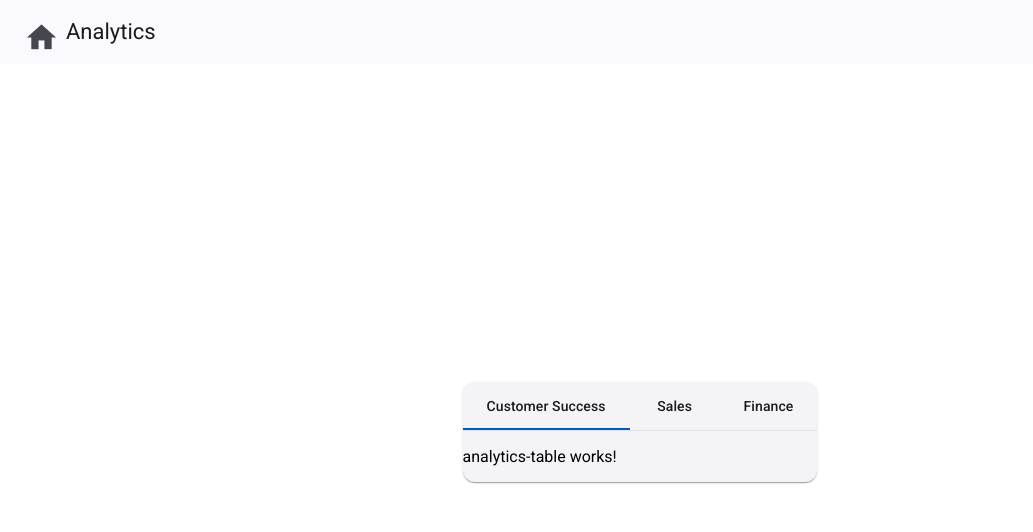
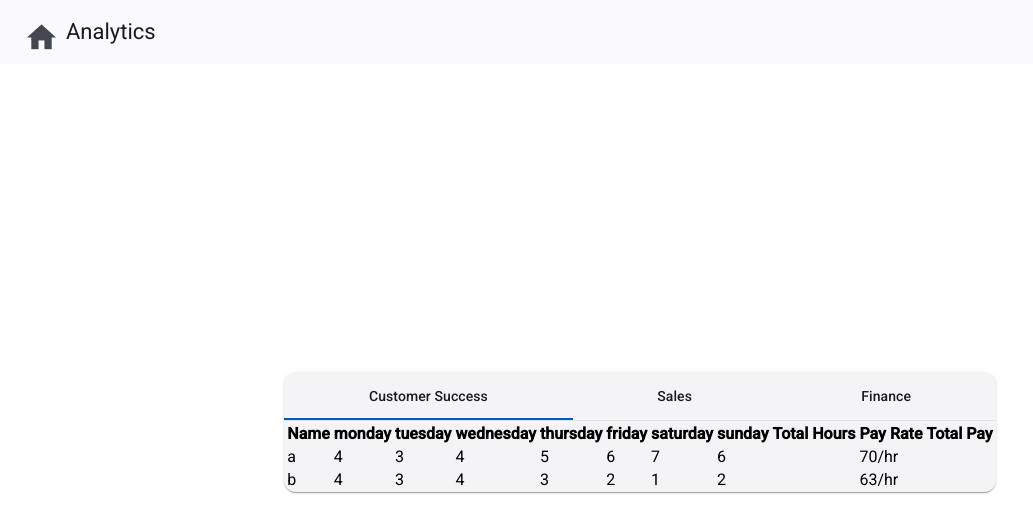
Before and after one commit to TexasR3X/hr-timesheet, an Angular app: page /analytics in a window 1280 px wide. Shown: the top 532 px of the page, without its empty margins (0-1033 px from the left). Built offline with nearby package versions, Linux system fonts and the light colour scheme.

Commit message:
<app-analytics-table>s display data

```diff
--- a/src/app/components/analytics-table/analytics-table.component.html
+++ b/src/app/components/analytics-table/analytics-table.component.html
@@ -1 +1,21 @@
-<p>analytics-table works!</p>
+<div>
+    <table>
+        <thead>
+            <th>Name</th>
+            <th *ngFor="let day of weekdays">{{day}}</th>
+            <th>Total Hours</th>
+            <th>Pay Rate</th>
+            <th>Total Pay</th>
+        </thead>
+
+        <tbody>
+            <tr *ngFor="let employee of employees; let i = index">
+                <td>{{employee.name}}</td>
+                <td *ngFor="let day of weekdays">{{employee[day]}}</td>
+                <td class="total-cell"></td>
+                <td>{{employee.payRate}}/hr</td>
+                <td></td>
+            </tr>
+        </tbody>
+    </table>
+</div>
--- a/src/app/components/analytics-table/analytics-table.component.ts
+++ b/src/app/components/analytics-table/analytics-table.component.ts
@@ -1,4 +1,4 @@
-import { Component } from '@angular/core';
+import { Component, Input, OnInit } from '@angular/core';
 import { Employee } from '../../interfaces/employee';
 
 @Component({
@@ -7,7 +7,10 @@
   templateUrl: './analytics-table.component.html',
   styleUrl: './analytics-table.component.scss'
 })
-export class AnalyticsTableComponent {
+export class AnalyticsTableComponent implements OnInit {
+  @Input()
+  departmentId: string | undefined;
+
   weekdays: string[] = ['monday', 'tuesday', 'wednesday', 'thursday', 'friday', 'saturday', 'sunday'];
   employees: Employee[] = [];
   employeeData: Employee[] = [
@@ -64,4 +67,10 @@
         wednesday: 5
     }
   ];
+
+  constructor() { }
+
+  ngOnInit(): void {
+    this.employees = this.employeeData.filter(employee => employee.departmentId === this.departmentId);
+  }
 }
--- a/src/app/components/analytics/analytics.component.html
+++ b/src/app/components/analytics/analytics.component.html
@@ -2,13 +2,13 @@
     <mat-card>
         <mat-tab-group mat-align-tabs="center">
             <mat-tab label="Customer Success">
-                <app-analytics-table></app-analytics-table>
+                <app-analytics-table [departmentId]="'1'"></app-analytics-table>
             </mat-tab>
             <mat-tab label="Sales">
-                <app-analytics-table></app-analytics-table>
+                <app-analytics-table [departmentId]="'2'"></app-analytics-table>
             </mat-tab>
             <mat-tab label="Finance">
-                <app-analytics-table></app-analytics-table>
+                <app-analytics-table departmentId="3"></app-analytics-table>
             </mat-tab>
         </mat-tab-group>
     </mat-card>
```
